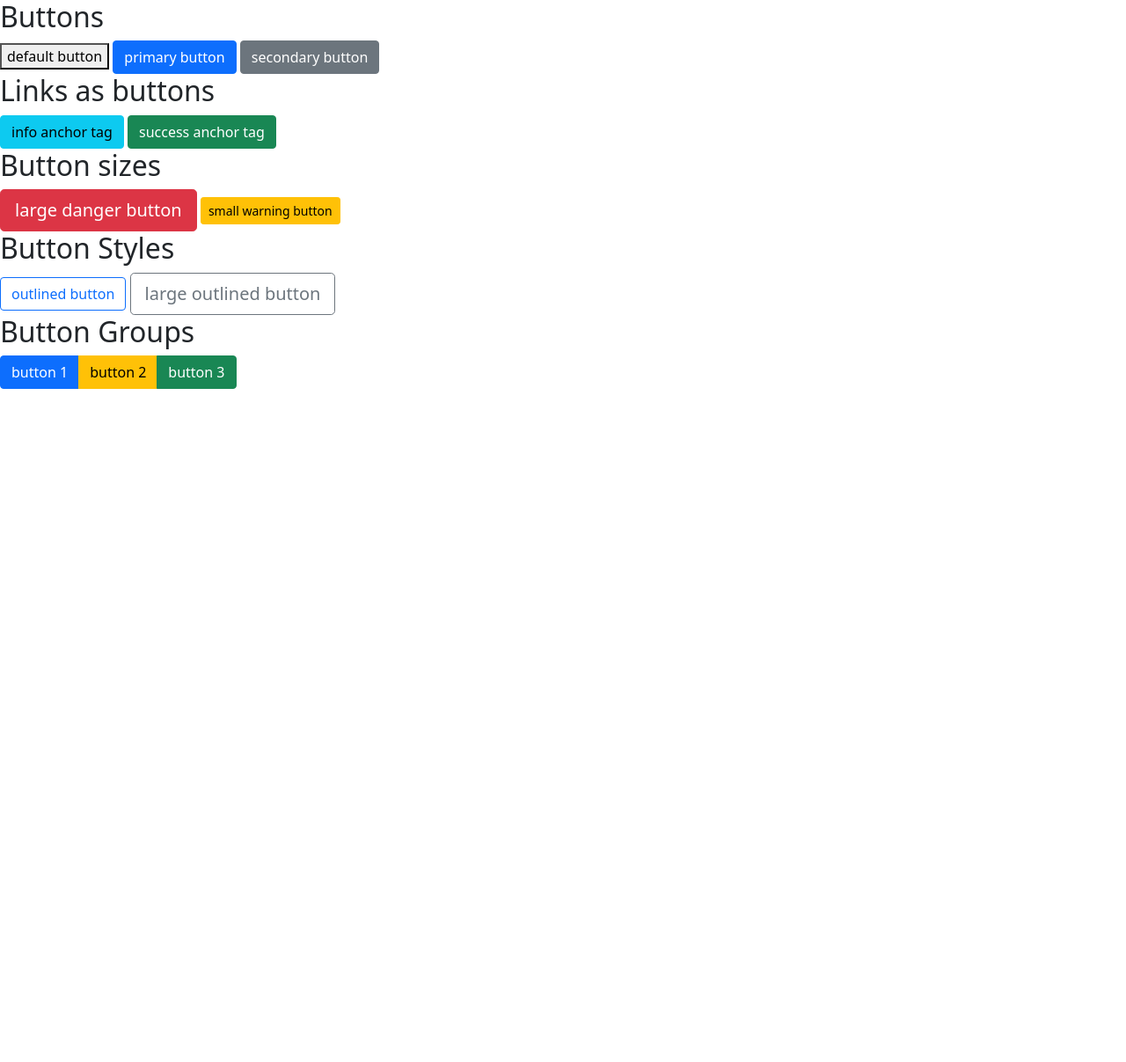
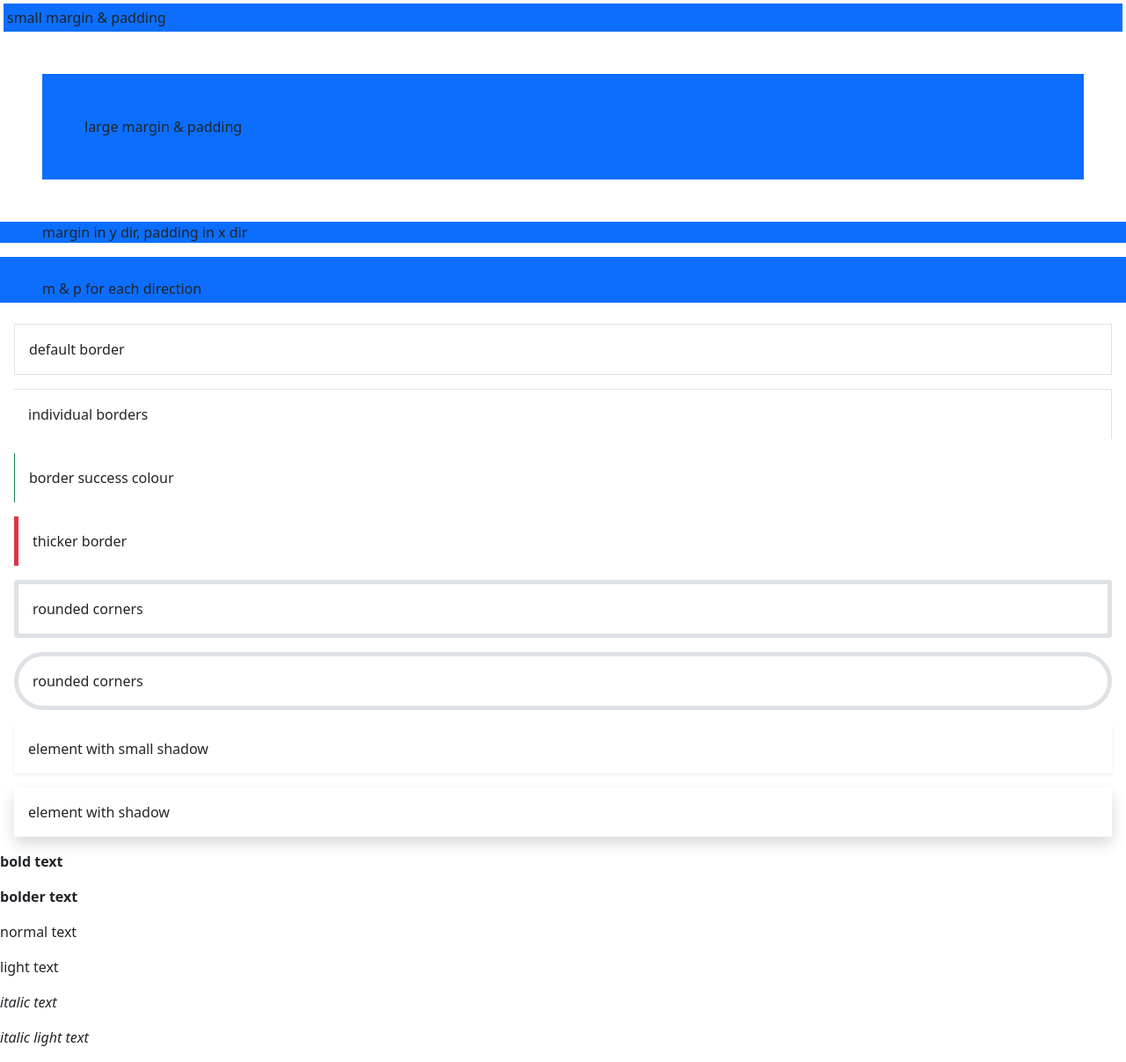
Before and after one commit to hendrikleis1/Bootstrap_veebileht, a plain HTML site: page idex.html in a window 1280 px wide. Shown: the whole page at 88% size. Before the commit the page ends 800 px from the top, so only its background shows below. Drawn offline with nearby package versions, Linux system fonts and the light colour scheme.

Commit message:
Teooria3

```diff
--- a/idex.html
+++ b/idex.html
@@ -12,43 +12,35 @@
     <title>Net Ninja Pro - the Book</title>
   </head>
   <body>
-    <!-- basic buttons -->
-    <h2>Buttons</h2>
-
-    <button>default button</button>
-    <button class="btn btn-primary">primary button</button>
-    <!-- auto lightens text -->
-    <button class="btn btn-secondary">secondary button</button>
-
-    <!-- anchor tags as buttons -->
-    <h2>Links as buttons</h2>
-
-    <a href="#" class="btn btn-info">info anchor tag</a>
-    <a href="#" class="btn btn-success">success anchor tag</a>
-
-    <!-- button sizes -->
-    <h2>Button sizes</h2>
-
-    <button class="btn btn-lg btn-danger">large danger button</button>
-    <button class="btn btn-sm btn-warning">small warning button</button>
-
-    <!-- outlined styles -->
-    <h2>Button Styles</h2>
-
-    <button class="btn btn-outline-primary">outlined button</button>
-    <button class="btn btn-outline-secondary btn-lg">
-      large outlined button
-    </button>
-
-    <!-- button groups -->
-    <h2>Button Groups</h2>
-
-    <div class="btn-group">
-      <a href="#" class="btn btn-primary">button 1</a>
-      <a href="#" class="btn btn-warning">button 2</a>
-      <a href="#" class="btn btn-success">button 3</a>
+    <!-- margin & padding -->
+    <div class="m-1 p-1 bg-primary">small margin & padding</div>
+    <div class="m-5 p-5 bg-primary">large margin & padding</div>
+    <div class="my-3 px-5 bg-primary">margin in y dir, padding in x dir</div>
+    <div class="mt-3 mb-4 ps-5 pt-4 pe-2 pb-1 bg-primary">
+      m & p for each direction
     </div>
 
+    <!-- borders -->
+    <div class="m-3 p-3 border">default border</div>
+    <div class="m-3 p-3 border-top border-end">individual borders</div>
+    <div class="m-3 p-3 border-start border-success">border success colour</div>
+    <div class="m-3 p-3 border-start border-danger border-5">
+      thicker border
+    </div>
+    <div class="m-3 p-3 rounded border border-5">rounded corners</div>
+    <div class="m-3 p-3 rounded-pill border border-5">rounded corners</div>
+
+    <!-- box shadow -->
+    <div class="m-3 p-3 shadow-sm">element with small shadow</div>
+    <div class="m-3 p-3 shadow">element with shadow</div>
+
+    <!-- font weight -->
+    <p class="fw-bold">bold text</p>
+    <p class="fw-bolder">bolder text</p>
+    <p>normal text</p>
+    <p class="fw-light">light text</p>
+    <p class="fst-italic">italic text</p>
+    <p class="fst-italic fw-light">italic light text</p>
     <script
       src="https://cdn.jsdelivr.net/npm/bootstrap@5.0.2/dist/js/bootstrap.bundle.min.js"
       integrity="sha384-MrcW6ZMFYlzcLA8Nl+NtUVF0sA7MsXsP1UyJoMp4YLEuNSfAP+JcXn/tWtIaxVXM"
```
